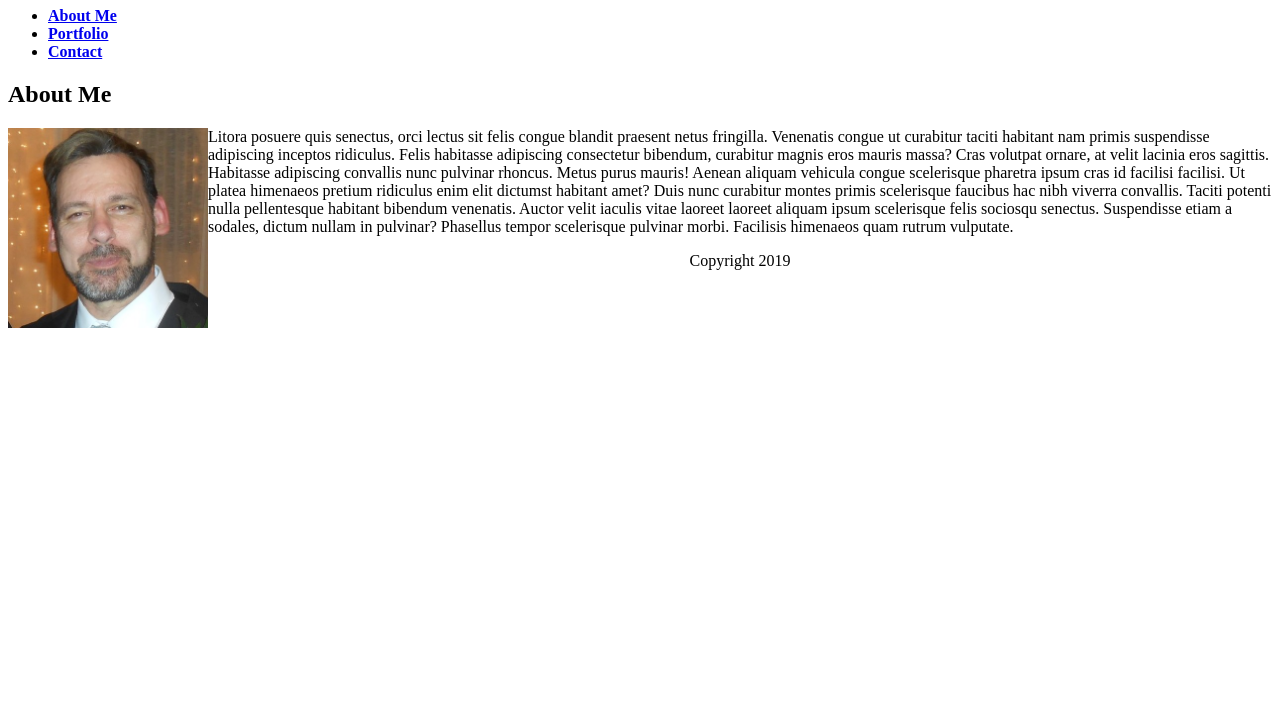
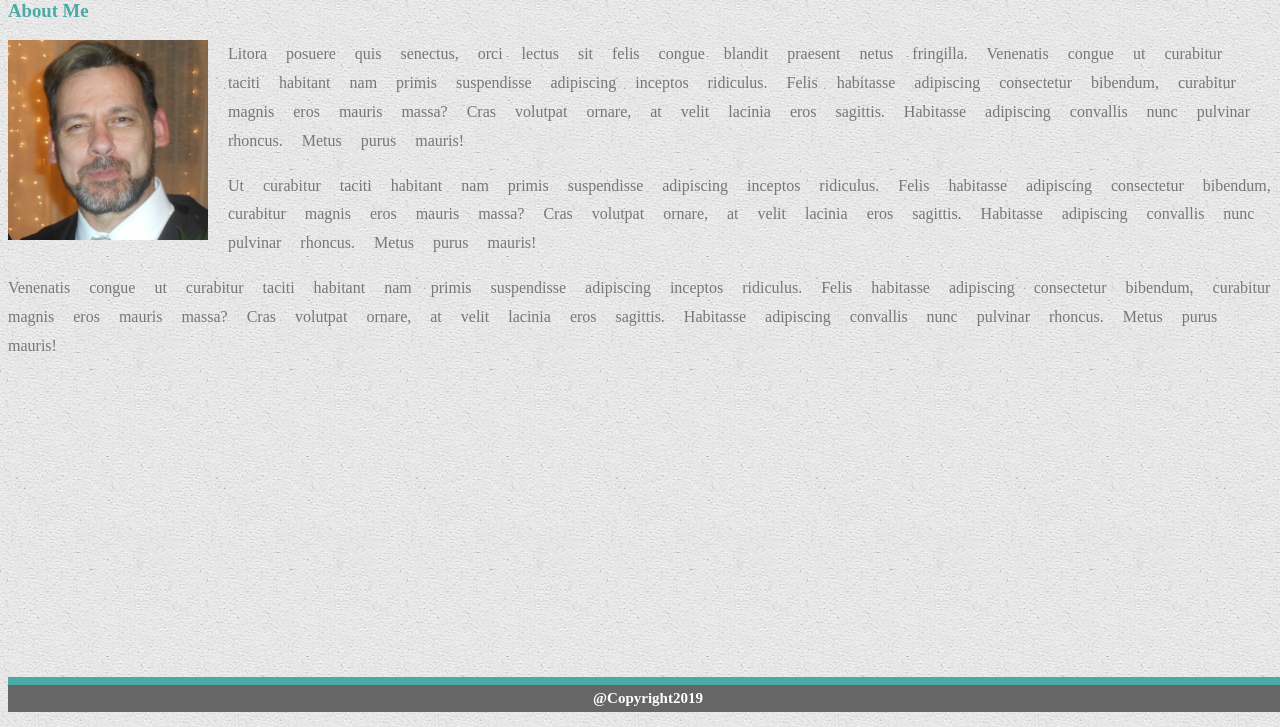
Before and after one commit to sgttenor/Basic-Portfolio, a plain HTML site: page index.html in a window 1280 px wide. Shown: the part 73-800 px from the top of the page. Drawn offline with Linux system fonts and the light colour scheme.

Commit message:
update test

```diff
--- a/assets/css/style.css
+++ b/assets/css/style.css
@@ -1,12 +1,94 @@
+body {
+  background-image: url("../images/beige_paper.png");
+}
 
 
-img {
+#bio-image {
+    width: 200px;
     height: 200px;
-    width: 200px;
     float: left;
+    margin-right: 20px;
 }
 
-footer {
+header {
+    background: #ffffff;
+    font-family: ‘Georgia’, Times, Times New Roman, serif;
+    color: #777777;
+
+}
+
+ul {
+    list-style-type: none;
+    margin: 0;
+    padding: 0;
+    overflow: hidden;
+    background-color: white;
+  }
+
+  li {
+    float: right;
+    margin-right: 50px;
+  }
+
+  li a {
+    display: block;
+    color: #110d0d;
     text-align: center;
-    float: bottom;
+    padding: 14px 16px;
+    text-decoration: none;
+    overflow: auto;
+  }
+
+
+
+#name {
+    background: #4aaaa5;
+    color: #ffffff;
+    width: 20%;
+    height: 100px;
+    margin-left: 40px;
+    text-align: center;
+    float: left;
+ }
+
+
+#bio-image {
+    width: 200px;
+    height: 200px;
+    float: left;
+    margin-right: 20px;
 }
+
+
+  #name {
+     background: #4aaaa5;
+     color: #ffffff;
+     width: 20%;
+     height: 40px;
+     margin-left: 20px;
+     text-align: center;
+     float: inline-start;
+  }
+
+h1 {
+    color: #4aaaa5;
+}
+
+p {
+    color: #777777;
+    font-style: 'Arial', 'Helvetica Neue', Helvetica, sans-serif;
+    word-spacing: 15px;
+    line-height: 1.8;
+}
+
+footer p{
+    color:#ffffff;
+    text-align: center;
+    border-top: 8px solid #4aaaa5;
+    background-color: #666666;
+    width: 100%;
+    font-size: 15px;
+    position: fixed;
+    bottom: 0;
+
+}
--- a/index.html
+++ b/index.html
@@ -9,59 +9,68 @@
 </head>
 
 <body>
+    <section id="Top">
+        <header>
 
-    <header>
-        <h1>Marco Angelo Teti</h1>
-    </header>
-
-    <div class="Main">
 
             <strong>
 
-            <nav>
                 <ul>
-                    <li><a href="index.html">About Me</a></li>
-                    <li><a href="portfolio.html" target="_blank">Portfolio</a></li>
-                    <li><a href="contact.html" target="_blank">Contact</a></li>
+                    <li id=“nameHeading”><a href=“#” id=“aheading”>Marco Teti</a></li>
+                    <li><a href="index.html">About</a></li>
+                    <li><a href="portfolio.html">Portfolio</a></li>
+                    <li><a href="contact.html">Contact</a></li>
                 </ul>
-            </nav>
+
             </strong>
 
-    </div>
-    <div class="name">
-        <section>
-            <strong>
-                <h2>About Me</h2>
-            </strong>
-            <img src="assets/images/profilepic.jpg" alt="Marco Teti">
+        </header>
+
+
+    <section id="main-bio">
+
+        <h1>About Me</h1>
+
+        <img id="bio-image" src="assets/images/profilepic.jpg" alt="Marco Teti">
         <article>
             <p>Litora posuere quis senectus, orci lectus sit felis congue blandit praesent netus fringilla.
                 Venenatis
                 congue
-                    ut curabitur taciti habitant nam primis suspendisse adipiscing inceptos ridiculus. Felis habitasse
-                    adipiscing consectetur bibendum, curabitur magnis eros mauris massa? Cras volutpat ornare, at velit
+                ut curabitur taciti habitant nam primis suspendisse adipiscing inceptos ridiculus. Felis
+                habitasse
+                adipiscing consectetur bibendum, curabitur magnis eros mauris massa? Cras volutpat ornare, at
+                velit
+                lacinia
+                eros sagittis. Habitasse adipiscing convallis nunc pulvinar rhoncus. Metus purus mauris!</p>
+            <p> Ut curabitur taciti habitant nam primis suspendisse adipiscing inceptos ridiculus. Felis
+                habitasse
+                adipiscing consectetur bibendum, curabitur magnis eros mauris massa? Cras volutpat ornare, at
+                velit
                 lacinia
                 eros sagittis. Habitasse adipiscing convallis nunc pulvinar rhoncus. Metus purus mauris!
+            </p>
+            <p>
+                Venenatis
+                congue
+                ut curabitur taciti habitant nam primis suspendisse adipiscing inceptos ridiculus. Felis
+                habitasse
+                adipiscing consectetur bibendum, curabitur magnis eros mauris massa? Cras volutpat ornare, at
+                velit
+                lacinia
+                eros sagittis. Habitasse adipiscing convallis nunc pulvinar rhoncus. Metus purus mauris!
+            </p>
+        </article>
 
-                    Aenean aliquam vehicula congue scelerisque pharetra ipsum cras id facilisi facilisi. Ut platea
-                    himenaeos
-                    pretium ridiculus enim elit dictumst habitant amet? Duis nunc curabitur montes primis scelerisque
-                    faucibus
-                    hac nibh viverra convallis. Taciti potenti nulla pellentesque habitant bibendum venenatis. Auctor
-                    velit
-                    iaculis vitae laoreet laoreet aliquam ipsum scelerisque felis sociosqu senectus. Suspendisse etiam a
-                    sodales, dictum nullam in pulvinar? Phasellus tempor scelerisque pulvinar morbi. Facilisis himenaeos
-                    quam
-                    rutrum vulputate. </p>
-            </article>
-        </section>
-    </div>
-
-
+        <br><br>
 
         <footer>
-        Copyright 2019
+
+            <strong>
+                <p>@Copyright2019</p>
+            </strong>
+
         </footer>
+
 
 
 </body>
```
Also changed, not shown: contact.html (+14 -10 lines), portfolio.html (+13 -10 lines), assets/images/beige_paper.png (added). Lines whose indentation alone changed are shown as unchanged.
